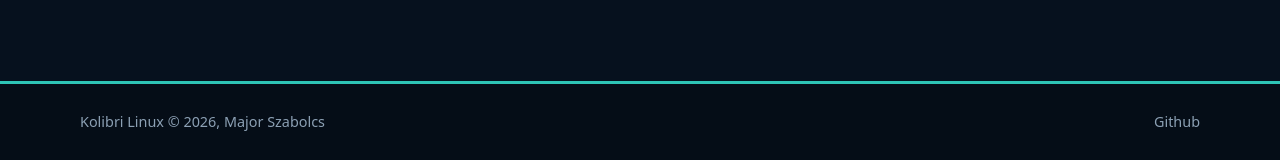
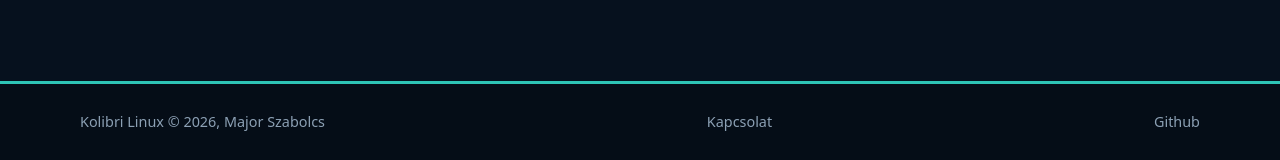
Before and after one commit to mszabi22/KolibriLinux, a plain HTML site: page index.html in a window 1280 px wide. Shown: the part 3067-3227 px from the top of the page. Drawn offline with Linux system fonts and the light colour scheme.

Commit message:
2026-11-25@1129

```diff
--- a/index.html
+++ b/index.html
@@ -536,6 +536,7 @@
 <footer>
   <div class="wrap">
     <span>Kolibri Linux &copy; 2026, Major Szabolcs</span>
+    <a href='https://sleepy.hu/kapcsolat.php'>Kapcsolat</a>
     <a href="https://github.com/mszabi22/KolibriLinux" target="_blank" rel="noopener">Github</a>
   </div>
 </footer>
```
